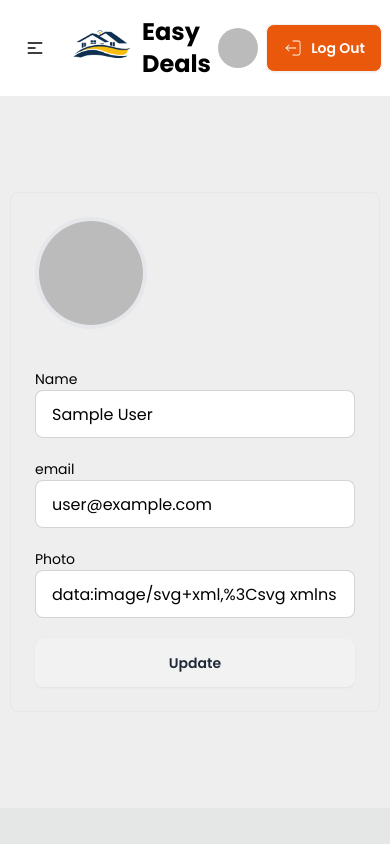
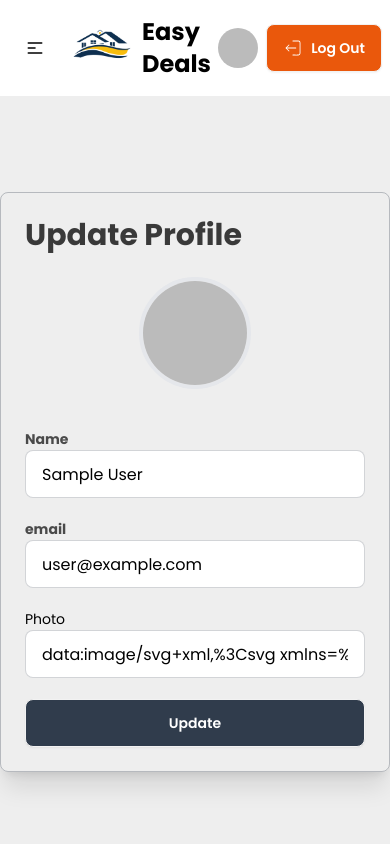
Before and after one commit to shamimfewd/assignment9, a React (Vite) app: page /updateprofile in a window 390 px wide. Shown: the top 844 px of the page. Built offline with nearby package versions, Linux system fonts and the light colour scheme; no server answers; sample sign-in values are in the browser's storage.

Commit message:
complete the responsive

```diff
--- a/src/Pages/Login/Login.jsx
+++ b/src/Pages/Login/Login.jsx
@@ -78,12 +78,12 @@ const Login = () => {
           <title>EasyDeals - Login</title>
         </Helmet>
 
-        <div className="border rounded-xl p-4 w-1/3 my-10">
+        <div className="border rounded-xl p-4 lg:w-1/3 md:w-1/3 my-10">
           <form onSubmit={handleSubmit(onSubmit)} className="">
             <h2 className="text-3xl font-bold">Login Here</h2>
             <br />
             <br />
-            <label htmlFor="email">Email</label>
+            <label className="font-bold text-[#000000b0]" htmlFor="email">Email</label>
             <br />
             <input
               type="email"
@@ -91,10 +91,10 @@ const Login = () => {
               className="input input-bordered w-full"
               {...register("email", { required: true })}
             />
-            {errors.email && <span>This field is required</span>}
+            {errors.email && <span className="text-red-600">This field is required</span>}
             <br />
             <br />
-            <label htmlFor="password">Password</label>
+            <label className="font-bold text-[#000000b0]" htmlFor="password">Password</label>
             <br />
 
             <div className="flex relative">
@@ -114,9 +114,9 @@ const Login = () => {
                 className="cursor-pointer absolute right-4 top-3"
               >
                 {showPassword ? (
-                  <IoMdEye className="text-2xl" />
+                  <IoMdEye className="text-2xl text-[rgba(0,0,0,0.84)]" />
                 ) : (
-                  <IoMdEyeOff className="text-2xl" />
+                  <IoMdEyeOff className="text-2xl text-[rgba(0,0,0,0.84)]" />
                 )}
               </span>
             </div>
--- a/src/Pages/Register/Register.jsx
+++ b/src/Pages/Register/Register.jsx
@@ -16,7 +16,6 @@ const Register = () => {
   const [showPassword, setShowPassword] = useState(false);
   const [registerError, setRegisterError] = useState("");
 
-
   // ----------------------------
   const {
     register,
@@ -33,7 +32,6 @@ const Register = () => {
     const { email, password, image, fullName } = data;
 
     setRegisterError("");
-
 
     if (password.length < 6) {
       setRegisterError("password should be 6 characters");
@@ -67,68 +65,20 @@ const Register = () => {
 
   // ----------------------------------
 
-  // const navigate = useNavigate();
-  // const location = useLocation();
-
-  // const handleShowPas = () => {
-  //   setShowPassword(!showPassword);
-  // };
-
-  // const handleRegister = (e) => {
-  //   e.preventDefault();
-  //   const name = e.target.name.value;
-  //   const email = e.target.email.value;
-  //   const photo = e.target.photo.value;
-  //   const password = e.target.password.value;
-  //   setRegisterError("");
-  //   SteSuccessRegister("");
-
-  //   if (password.length < 6) {
-  //     setRegisterError("password should be 6");
-  //     return;
-  //   } else if (!/[a-z]/.test(password)) {
-  //     setRegisterError(
-  //       "your password should have a seast one lowercase character"
-  //     );
-  //     return;
-  //   } else if (!/[A-Z]/.test(password)) {
-  //     setRegisterError(
-  //       "your password should have at least one Uppercase character"
-  //     );
-  //     return;
-  //   } else if (!/[@$!%^*?#&]/.test(password)) {
-  //     setRegisterError(
-  //       "your password should have at least one special characters"
-  //     );
-  //     return;
-  //   } else if (!/[1-9]/.test(password)) {
-  //     setRegisterError("your password should have as least one number");
-  //     return;
-  //   }
-  //   createUser(email, password)
-  //     .then((result) => {
-  //       SteSuccessRegister(result);
-  //       toast.success(
-  //         "Congratulations! Your account has been successfully created🎉"
-  //       );
-  //       navigate(location?.state ? location.state : "/");
-  //     })
-  //     .catch((error) => {
-  //       setRegisterError(error);
-  //       toast("This Email Already Exist. Please Login");
-  //     });
-  // };
   return (
     <div className="mx-auto flex justify-center">
       <Helmet>
         <title>EasyDeals - Register</title>
       </Helmet>
-      {/* onSubmit={handleRegister} */}
+
       <form
         onSubmit={handleSubmit(onSubmit)}
-        className="border p-4 rounded-xl my-10 w-1/3"
+        className="border p-4 rounded-xl my-10 lg:w-1/3 md:w-2/3"
       >
-        <label htmlFor="name">Name</label>
+        <div>
+          <h2 className="text-3xl font-bold mb-6 text-[#000000d5]">Register</h2>
+        </div>
+        <label className="font-bold text-[#000000b0]" htmlFor="name">Full Name</label>
         <br />
         <input
           type="text"
@@ -141,7 +91,7 @@ const Register = () => {
         )}
         <br />
         <br />
-        <label htmlFor="email">Email</label>
+        <label className="font-bold text-[#000000b0]" htmlFor="email">Email</label>
         <br />
         <input
           type="email"
@@ -154,7 +104,7 @@ const Register = () => {
         )}
         <br />
         <br />
-        <label htmlFor="photo">Photo</label>
+        <label className="font-bold text-[#000000b0]" htmlFor="photo">Photo</label>
         <br />
         <input
           type="text"
@@ -166,9 +116,9 @@ const Register = () => {
         <br />
 
         <br />
-        <label htmlFor="password">Password</label>
+        <label className="font-bold text-[#000000b0]" htmlFor="password">Password</label>
         <br />
-        {/*   type={showPassword ? "text" : "password"} */}
+
         <div className="flex relative">
           <input
             type={showPassword ? "text" : "password"}
@@ -177,20 +127,21 @@ const Register = () => {
             {...register("password", { required: true })}
           />
 
-          {errors.password && (
-            <span className="text-red-600">This field is required</span>
-          )}
-
           <span
             onClick={handleShowPas}
             className="cursor-pointer absolute right-4 top-3"
           >
             {showPassword ? (
-              <IoMdEye className="text-2xl" />
+              <IoMdEye className="text-2xl text-[#000000da]" />
             ) : (
-              <IoMdEyeOff className="text-2xl" />
+              <IoMdEyeOff className="text-2xl text-[#000000da]" />
             )}
           </span>
+
+          <br />
+          {errors.password && (
+            <span className="text-red-600">This field is required</span>
+          )}
         </div>
         <p className="text-orange-600 mt-2"> {registerError}</p>
 
--- a/src/Pages/UpdateProfile/UpdateProfile.jsx
+++ b/src/Pages/UpdateProfile/UpdateProfile.jsx
@@ -20,12 +20,16 @@ const UpdateProfile = () => {
   };
 
   return (
-    <div className="max-w-7xl flex items-center justify-center mx-auto my-24">
+    <div className="max-w-7xl flex items-center justify-center mx-auto py-24">
       <Helmet>
         <title>EasyDeals - Update Profile</title>
       </Helmet>
-      <div className="border rounded-lg p-6">
-        <div className="flex items-center">
+
+
+      <div className="border border-[#303c4c4b] shadow-xl rounded-lg p-6 lg:w-1/3 md:w-2/3">
+
+       <h2 className="font-bold text-3xl text-[#000000c2] mb-6">Update Profile</h2>
+        <div className="flex items-center justify-center">
           <img
             className=" flex justify-center w-28 h-28 rounded-full border-4"
             src={user.photoURL}
@@ -33,27 +37,27 @@ const UpdateProfile = () => {
           />
         </div>
 
-        <form onSubmit={handleSubmit(onSubmit)} className=" mt-10">
-          <label htmlFor="">Name</label>
+        <form onSubmit={handleSubmit(onSubmit)} className=" pt-10">
+          <label className="font-bold text-[#000000b0]" htmlFor="">Name</label>
           <br />
           <input
             type="text"
             placeholder="name"
             defaultValue={user.displayName}
-            className="input input-bordered w-full max-w-xs"
+            className="input input-bordered w-full "
             {...register("fullName", { required: true })}
           />
           {errors.fullName && <span>This field is required</span>}
           <br />
           <br />
 
-          <label htmlFor="">email</label>
+          <label className="font-bold text-[#000000b0]" htmlFor="">email</label>
           <br />
           <input
             type="email"
             placeholder="email"
             defaultValue={user.email}
-            className="input input-bordered w-full max-w-xs"
+            className="input input-bordered w-full "
             {...register("email", { required: true })}
           />
           {errors.email && <span>This field is required</span>}
@@ -66,14 +70,14 @@ const UpdateProfile = () => {
             type="text"
             placeholder="photo"
             defaultValue={user.photoURL}
-            className="input input-bordered w-full max-w-xs"
+            className="input input-bordered w-full "
             {...register("image")}
           />
 
           <br />
           <br />
 
-          <button type="submit" className="btn w-full">
+          <button type="submit" className="btn w-full text-white bg-[#303C4C]">
             Update
           </button>
         </form>
```
